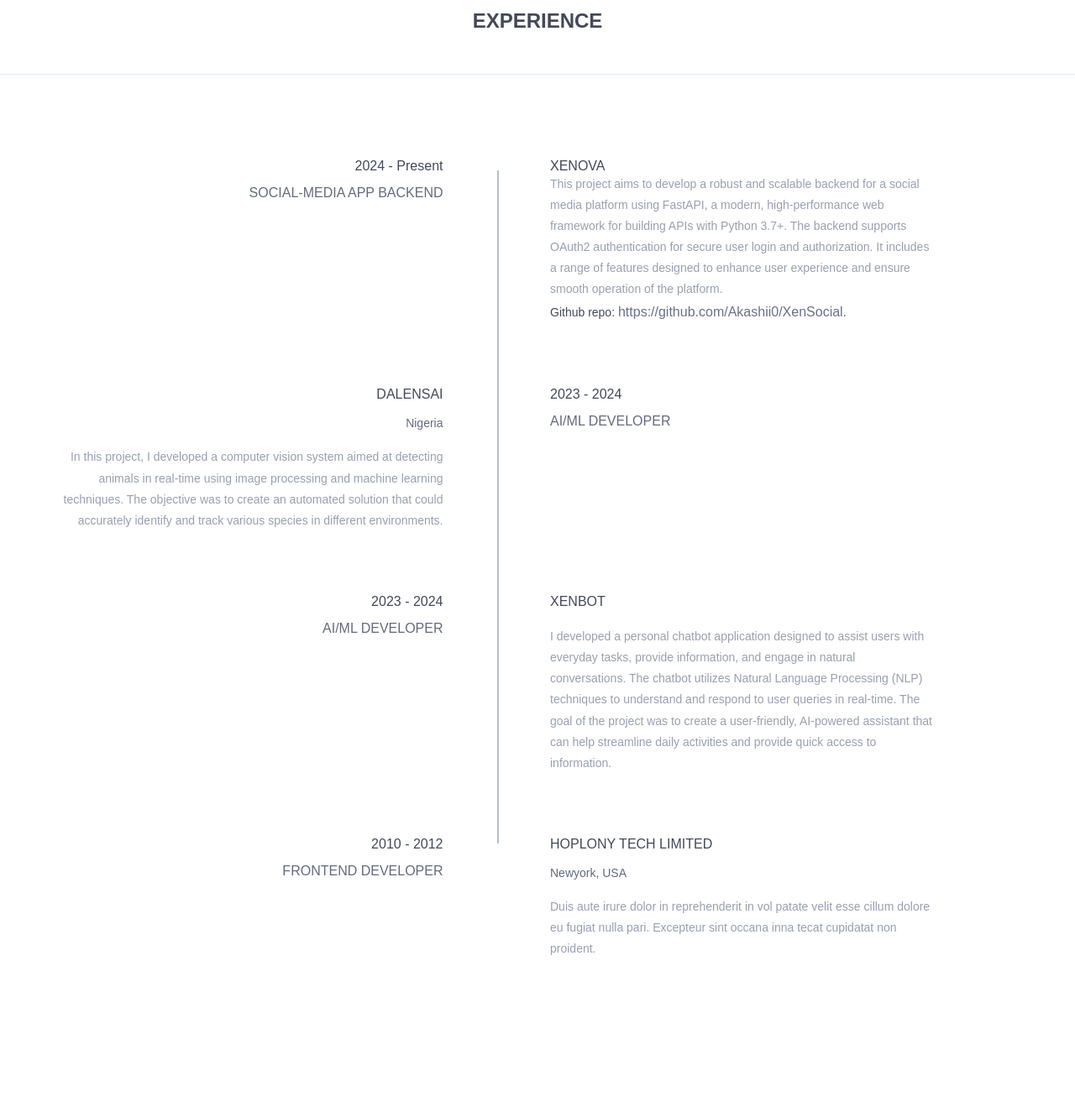
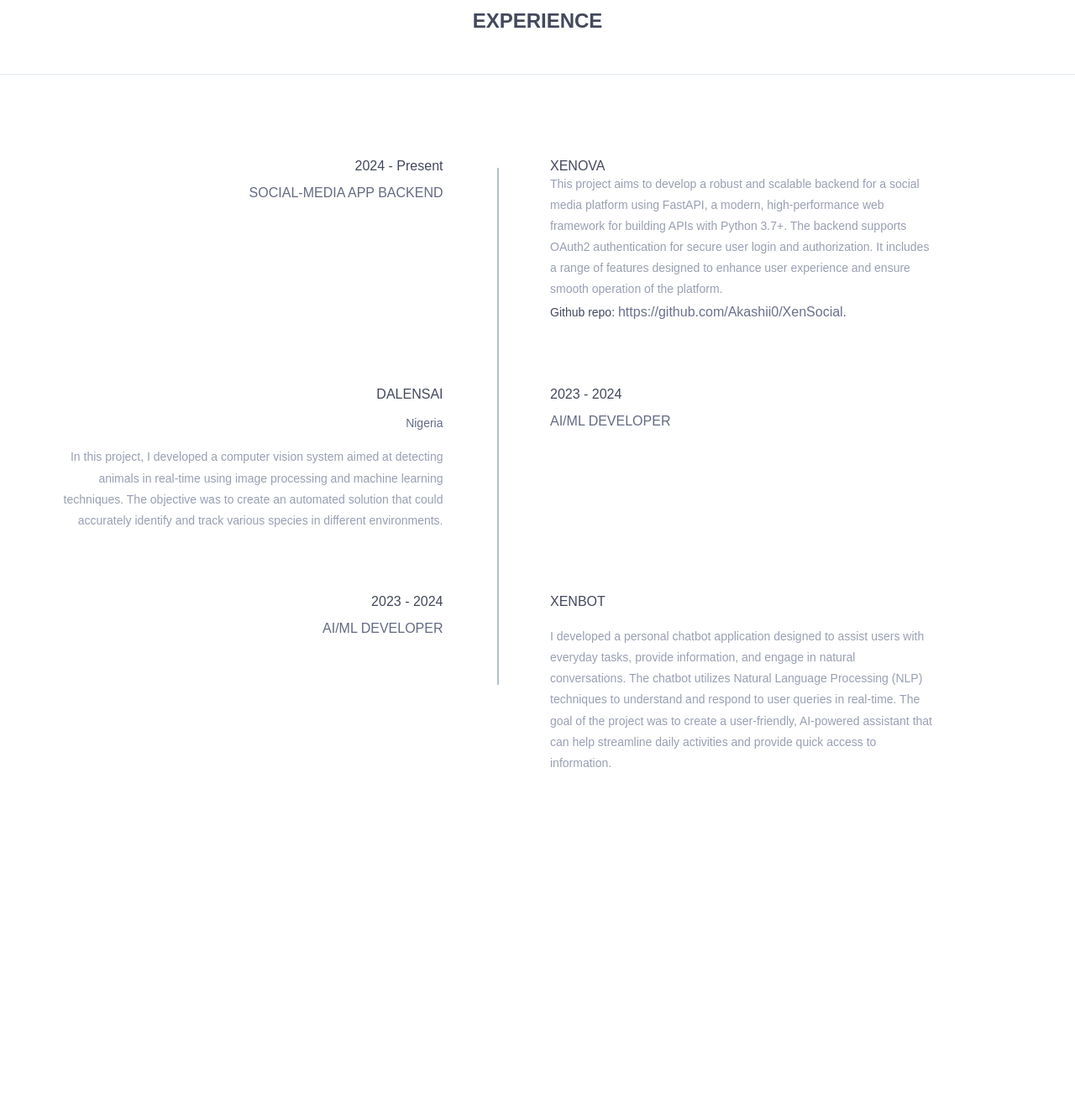
Before and after one commit to Akashii0/Portfolio, a FastAPI app: page / in a window 1280 px wide. Shown: the part 3139-4458 px from the top of the page at 84% size. After the commit the page ends 4053 px from the top, so only its background shows below. Run offline with FastAPI, Linux system fonts and the light colour scheme; some libraries are stand-ins or nearby versions; some web fonts are replaced.

Commit message:
updated index.html

```diff
--- a/templates/index.html
+++ b/templates/index.html
@@ -416,32 +416,6 @@
 								</div><!--/.single-timeline-box-->
 							</li>
 
-							<li>
-								<div class="single-timeline-box fix">
-									<div class="row">
-										<div class="col-md-5">
-											<div class="experience-time text-right">
-												<h2>2010 - 2012</h2>
-												<h3>frontend developer</h3>
-											</div><!--/.experience-time-->
-										</div><!--/.col-->
-										<div class="col-md-offset-1 col-md-5">
-											<div class="timeline">
-												<div class="timeline-content">
-													<h4 class="title">
-														<span><i class="fa fa-circle" aria-hidden="true"></i></span>
-														hoplony tech limited
-													</h4>
-													<h5>newyork, USA</h5>
-													<p class="description">
-														Duis aute irure dolor in reprehenderit in vol patate velit esse cillum dolore eu fugiat nulla pari. Excepteur sint occana inna tecat cupidatat non proident.
-													</p>
-												</div><!--/.timeline-content-->
-											</div><!--/.timeline-->
-										</div><!--/.col-->
-									</div>
-								</div><!--/.single-timeline-box-->
-							</li>
 
 						</ul>
 					</div><!--.main-timeline-->
```
